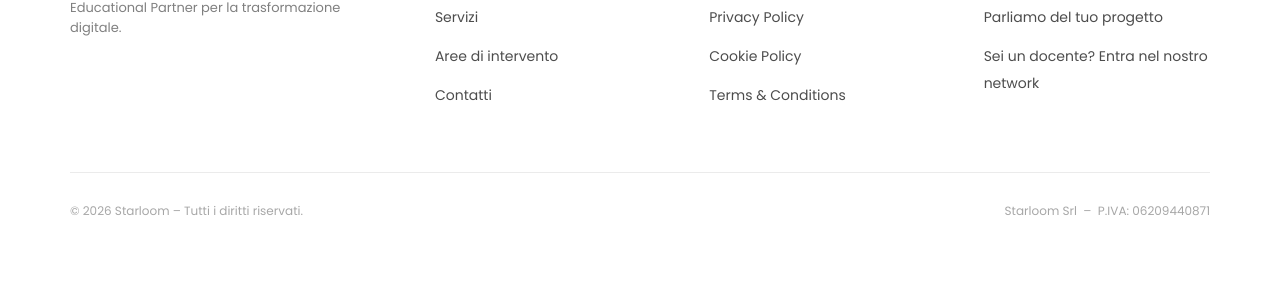
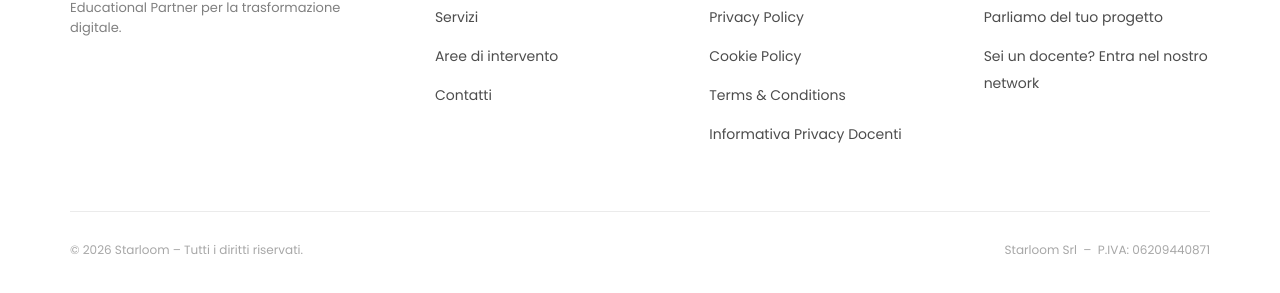
Before and after one commit to FedeT46/Sito-Starloom, a website: page blog.html in a window 1280 px wide. Shown: the part 1961-2254 px from the top of the page. Before the commit the page ends 2222 px from the top, so only its background shows below. Drawn offline with Linux system fonts and the light colour scheme.

Commit message:
Add files via upload

```diff
--- a/blog.html
+++ b/blog.html
@@ -174,6 +174,7 @@
             <li><a href="privacy-policy.html">Privacy Policy</a></li>
             <li><a href="cookie-policy.html">Cookie Policy</a></li>
             <li><a href="terms-conditions.html">Terms &amp; Conditions</a></li>
+            <li><a href="privacy-docenti.html">Informativa Privacy Docenti</a></li>
           </ul>
         </div>
         <div>
```
